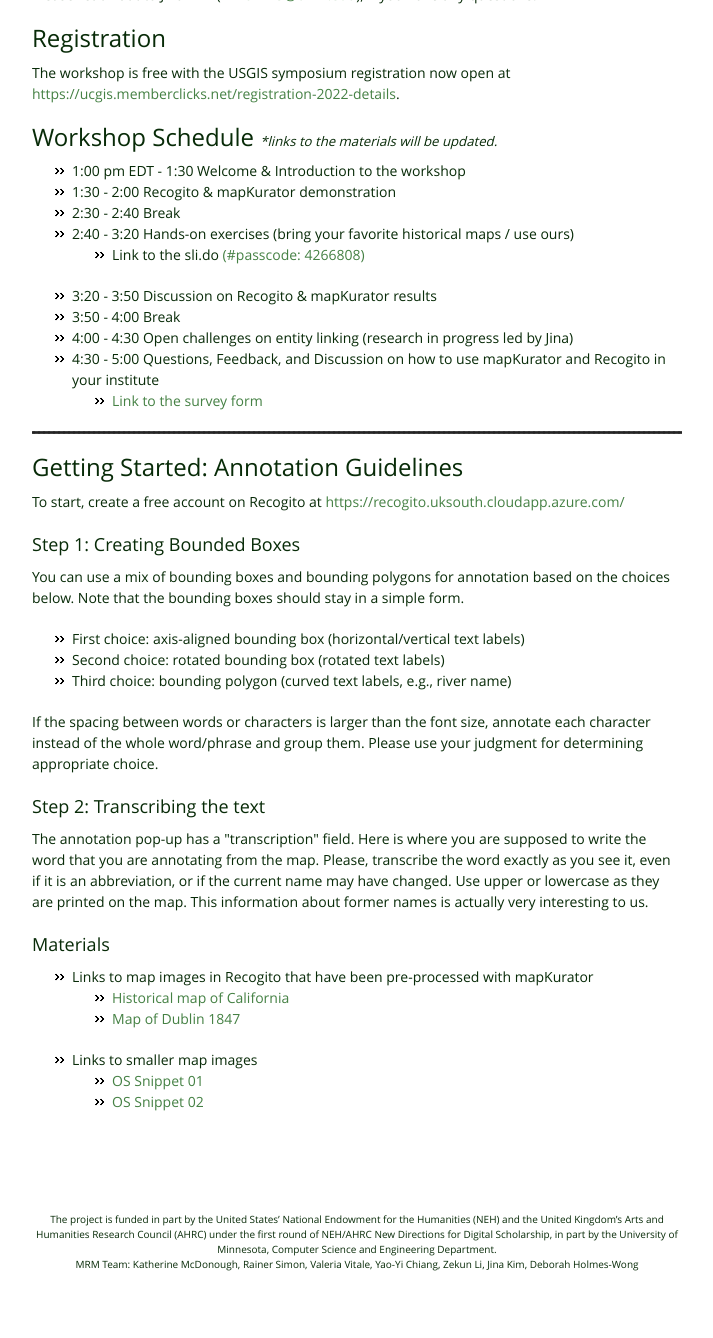
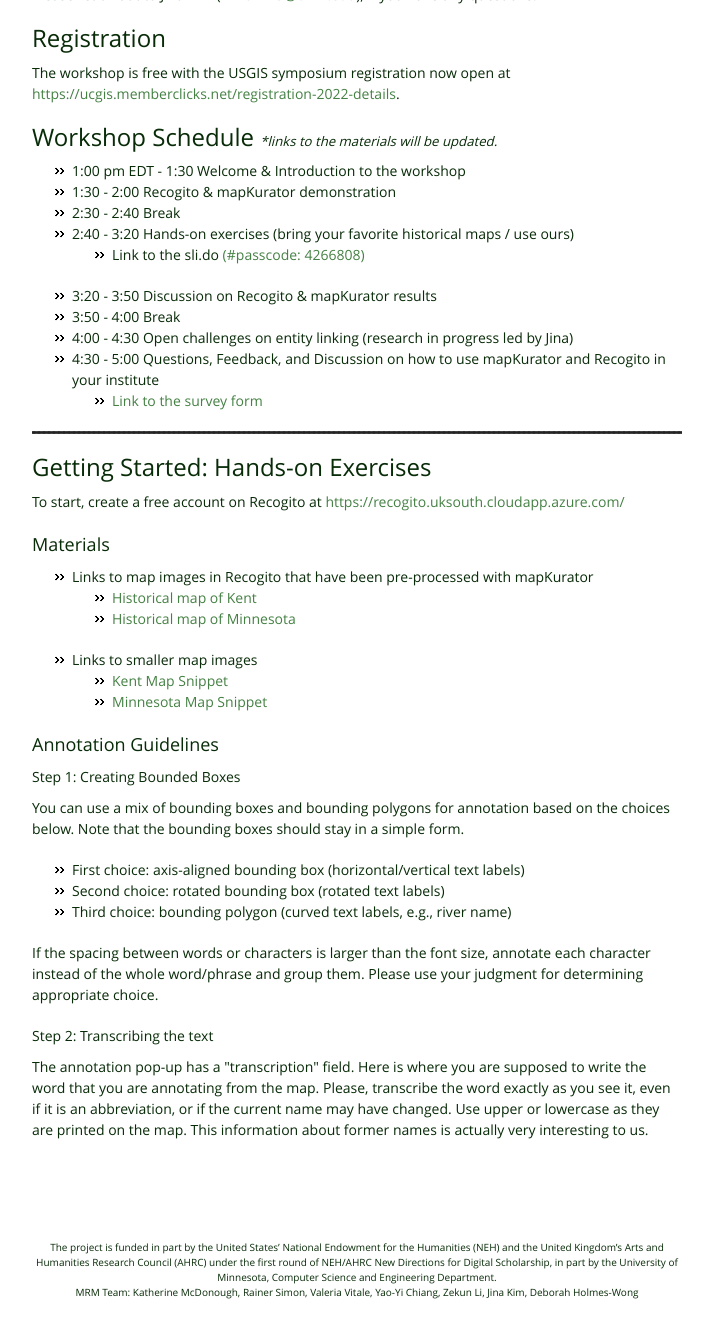
Before and after one commit to machines-reading-maps/machines-reading-maps.github.io, a Jekyll site: the page built from ucgis2022-workshop.html, in a window 1280 px wide and 1400 px high, scrolled down 1207 px. Shown: the top 1338 px of the window, without its empty margins (283-996 px from the left). Built offline with Jekyll 4.4.1, drawn with Linux system fonts in a browser that asks for light colours.

Commit message:
Update ucgis2022-workshop.html

```diff
--- a/ucgis2022-workshop.html
+++ b/ucgis2022-workshop.html
@@ -89,11 +89,26 @@ layout: workshop
 <hr>
 
 <div>
-    <h2>Getting Started: Annotation Guidelines</h2>
+    <h2>Getting Started: Hands-on Exercises</h2>
 
     <p>To start, create a free account on Recogito at <a href="https://recogito.uksouth.cloudapp.azure.com/">https://recogito.uksouth.cloudapp.azure.com/</a></p>
 
-    <h3>Step 1: Creating Bounded Boxes</h3>
+    <h3>Materials</h3>
+    <ul>
+        <li>Links to map images in Recogito that have been pre-processed with mapKurator</li>
+            <ul>
+                <li><a href="http://recogito.uksouth.cloudapp.azure.com/document/wwk6qjlg3ttzbi">Historical map of Kent</a></li>
+                <li><a href="http://recogito.uksouth.cloudapp.azure.com/document/19z1sxu8bx5oih">Historical map of Minnesota</a></li>
+            </ul>
+        <li>Links to smaller map images</li>
+            <ul>
+                <li><a href="https://github.com/machines-reading-maps/Tutorials-Newsletters/blob/main/WorkshopImages/kent_10.jpg">Kent Map Snippet</a></li>
+                <li><a href="https://github.com/machines-reading-maps/Tutorials-Newsletters/blob/main/WorkshopImages/minnesota_20.jpg">Minnesota Map Snippet</a></li>
+            </ul>
+    </ul>
+
+    <h3>Annotation Guidelines</h3>
+    <h4>Step 1: Creating Bounded Boxes</h4>
     <p>
         You can use a mix of bounding boxes and bounding polygons for annotation based on the choices below. Note that the bounding boxes should stay in a simple form.
         <ul>
@@ -104,24 +119,12 @@ layout: workshop
         If the spacing between words or characters is larger than the font size, annotate each character instead of the whole word/phrase and group them. Please use your judgment for determining appropriate choice.
     </p>
 
-    <h3>Step 2: Transcribing the text</h3>
+    <h4>Step 2: Transcribing the text</h4>
     <p>
         The annotation pop-up has a "transcription" field. Here is where you are supposed to write the word that you are annotating from the map. Please, transcribe the word exactly as you see it, even if it is an abbreviation, or if the current name may have changed. Use upper or lowercase as they are printed on the map. This information about former names is actually very interesting to us.
     </p>
 
-    <h3>Materials</h3>
-    <ul>
-        <li>Links to map images in Recogito that have been pre-processed with mapKurator</li>
-            <ul>
-                <li><a href="http://recogito.uksouth.cloudapp.azure.com/document/ucxbhvdnbct1uu">Historical map of California</a></li>
-                <li><a href="http://recogito.uksouth.cloudapp.azure.com/document/aazhz3rtdmx4rs">Map of Dublin 1847</a></li>
-            </ul>
-        <li>Links to smaller map images</li>
-            <ul>
-                <li><a href="https://github.com/machines-reading-maps/Tutorials-Newsletters/blob/main/WorkshopImages/uk_0.jpg">OS Snippet 01</a></li>
-                <li><a href="https://github.com/machines-reading-maps/Tutorials-Newsletters/blob/main/WorkshopImages/uk_1.jpg">OS Snippet 02</a></li>
-            </ul>
-    </ul>
+
 </div>
 
 
```
